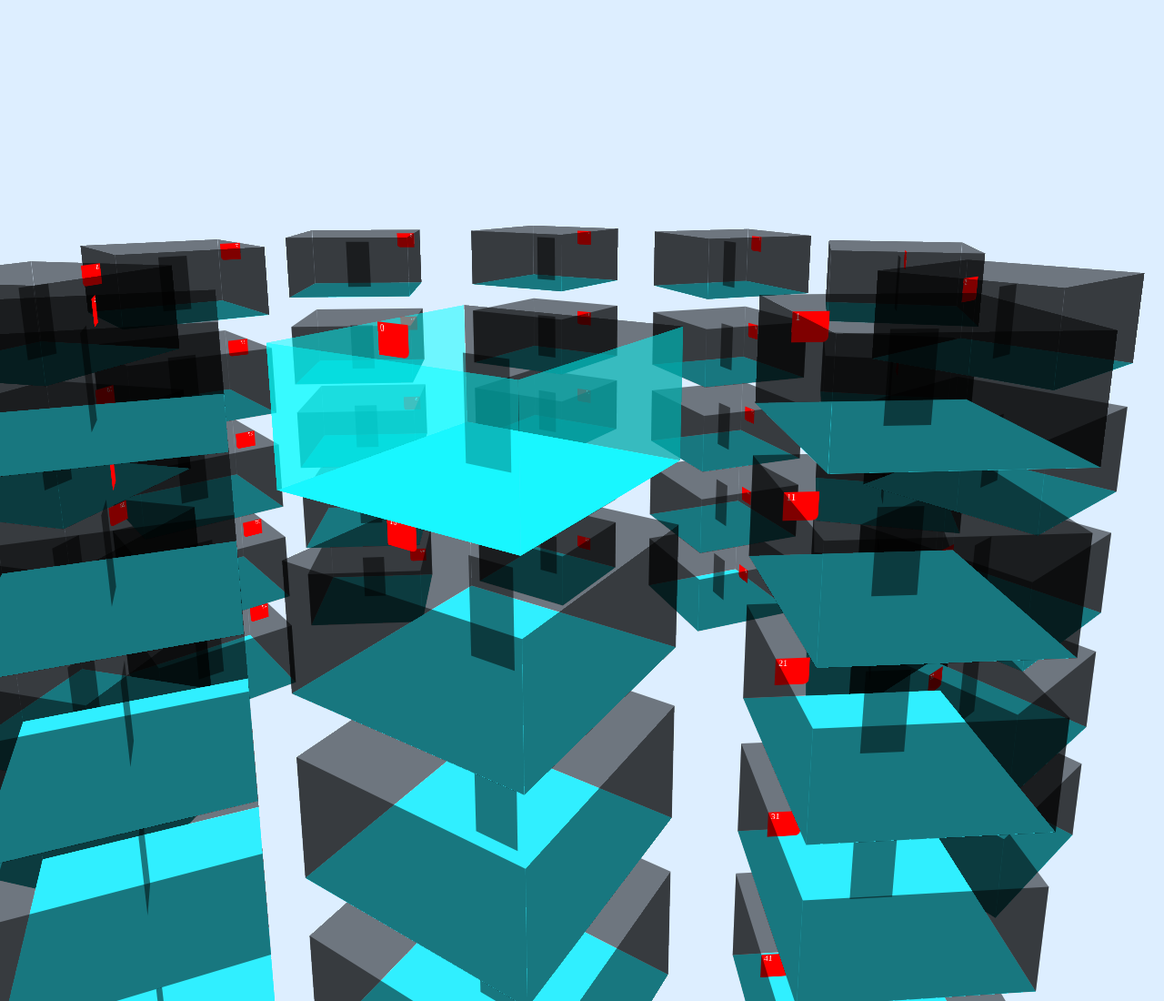
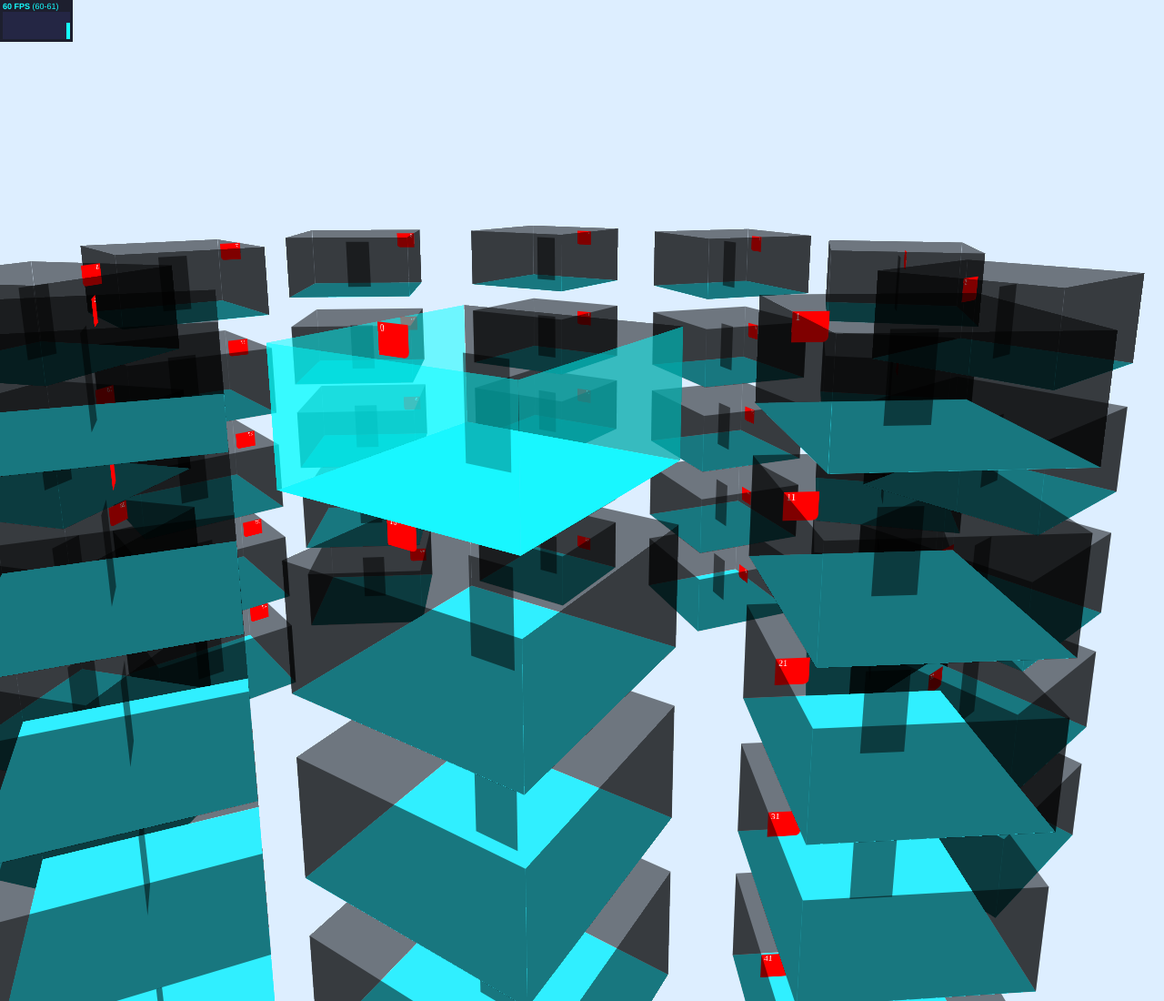
Before and after one commit to kig/css3dstacks, a plain HTML site: page index.html in a window 1280 px wide. Shown: the top 1100 px of the page at 91% size. Drawn offline with Linux system fonts and the light colour scheme.

Commit message:
add stats, ga tracker

```diff
--- /dev/null
+++ b/Stats.js
@@ -0,0 +1,275 @@
+/*
+ * stats.js r6
+ * http://github.com/mrdoob/stats.js
+ *
+ * Released under MIT license:
+ * http://www.opensource.org/licenses/mit-license.php
+ *
+ * How to use:
+ *
+ *  var stats = new Stats();
+ *  parentElement.appendChild( stats.domElement );
+ *
+ *  setInterval(function () {
+ *
+ *  	stats.update();
+ *
+ *  }, 1000/60);
+ *
+ */
+
+var Stats = function () {
+
+	var _mode = 0, _modesCount = 2, _container,
+	_frames = 0, _time = new Date().getTime(), _timeLastFrame = _time, _timeLastSecond = _time,
+	_fps = 0, _fpsMin = 1000, _fpsMax = 0, _fpsDiv, _fpsText, _fpsCanvas, _fpsContext, _fpsImageData,
+	_ms = 0, _msMin = 1000, _msMax = 0, _msDiv, _msText, _msCanvas, _msContext, _msImageData,
+	_mb = 0, _mbMin = 1000, _mbMax = 0, _mbDiv, _mbText, _mbCanvas, _mbContext, _mbImageData,
+	_colors = {
+		fps: {
+			bg: { r: 16, g: 16, b: 48 },
+			fg: { r: 0, g: 255, b: 255 }
+		},
+		ms: {
+			bg: { r: 16, g: 48, b: 16 },
+			fg: { r: 0, g: 255, b: 0 }
+		},
+		mb: {
+			bg: { r: 48, g: 16, b: 26 },
+			fg: { r: 255, g: 0, b: 128 }
+		}
+	};
+
+	_container = document.createElement( 'div' );
+	_container.style.cursor = 'pointer';
+	_container.style.width = '80px';
+	_container.style.opacity = '0.9';
+	_container.style.zIndex = '10001';
+	_container.addEventListener( 'click', swapMode, false );
+
+	// fps
+
+	_fpsDiv = document.createElement( 'div' );
+	_fpsDiv.style.backgroundColor = 'rgb(' + Math.floor( _colors.fps.bg.r / 2 ) + ',' + Math.floor( _colors.fps.bg.g / 2 ) + ',' + Math.floor( _colors.fps.bg.b / 2 ) + ')';
+	_fpsDiv.style.padding = '2px 0px 3px 0px';
+	_container.appendChild( _fpsDiv );
+
+	_fpsText = document.createElement( 'div' );
+	_fpsText.style.fontFamily = 'Helvetica, Arial, sans-serif';
+	_fpsText.style.textAlign = 'left';
+	_fpsText.style.fontSize = '9px';
+	_fpsText.style.color = 'rgb(' + _colors.fps.fg.r + ',' + _colors.fps.fg.g + ',' + _colors.fps.fg.b + ')';
+	_fpsText.style.margin = '0px 0px 1px 3px';
+	_fpsText.innerHTML = '<span style="font-weight:bold">FPS</span>';
+	_fpsDiv.appendChild( _fpsText );
+
+	_fpsCanvas = document.createElement( 'canvas' );
+	_fpsCanvas.width = 74;
+	_fpsCanvas.height = 30;
+	_fpsCanvas.style.display = 'block';
+	_fpsCanvas.style.marginLeft = '3px';
+	_fpsDiv.appendChild( _fpsCanvas );
+
+	_fpsContext = _fpsCanvas.getContext( '2d' );
+	_fpsContext.fillStyle = 'rgb(' + _colors.fps.bg.r + ',' + _colors.fps.bg.g + ',' + _colors.fps.bg.b + ')';
+	_fpsContext.fillRect( 0, 0, _fpsCanvas.width, _fpsCanvas.height );
+
+	_fpsImageData = _fpsContext.getImageData( 0, 0, _fpsCanvas.width, _fpsCanvas.height );
+
+	// ms
+
+	_msDiv = document.createElement( 'div' );
+	_msDiv.style.backgroundColor = 'rgb(' + Math.floor( _colors.ms.bg.r / 2 ) + ',' + Math.floor( _colors.ms.bg.g / 2 ) + ',' + Math.floor( _colors.ms.bg.b / 2 ) + ')';
+	_msDiv.style.padding = '2px 0px 3px 0px';
+	_msDiv.style.display = 'none';
+	_container.appendChild( _msDiv );
+
+	_msText = document.createElement( 'div' );
+	_msText.style.fontFamily = 'Helvetica, Arial, sans-serif';
+	_msText.style.textAlign = 'left';
+	_msText.style.fontSize = '9px';
+	_msText.style.color = 'rgb(' + _colors.ms.fg.r + ',' + _colors.ms.fg.g + ',' + _colors.ms.fg.b + ')';
+	_msText.style.margin = '0px 0px 1px 3px';
+	_msText.innerHTML = '<span style="font-weight:bold">MS</span>';
+	_msDiv.appendChild( _msText );
+
+	_msCanvas = document.createElement( 'canvas' );
+	_msCanvas.width = 74;
+	_msCanvas.height = 30;
+	_msCanvas.style.display = 'block';
+	_msCanvas.style.marginLeft = '3px';
+	_msDiv.appendChild( _msCanvas );
+
+	_msContext = _msCanvas.getContext( '2d' );
+	_msContext.fillStyle = 'rgb(' + _colors.ms.bg.r + ',' + _colors.ms.bg.g + ',' + _colors.ms.bg.b + ')';
+	_msContext.fillRect( 0, 0, _msCanvas.width, _msCanvas.height );
+
+	_msImageData = _msContext.getImageData( 0, 0, _msCanvas.width, _msCanvas.height );
+
+	// mb
+
+	try {
+
+		if ( performance && performance.memory && performance.memory.totalJSHeapSize ) {
+
+			_modesCount = 3;
+
+		}
+
+	} catch ( error ) { };
+
+	_mbDiv = document.createElement( 'div' );
+	_mbDiv.style.backgroundColor = 'rgb(' + Math.floor( _colors.mb.bg.r / 2 ) + ',' + Math.floor( _colors.mb.bg.g / 2 ) + ',' + Math.floor( _colors.mb.bg.b / 2 ) + ')';
+	_mbDiv.style.padding = '2px 0px 3px 0px';
+	_mbDiv.style.display = 'none';
+	_container.appendChild( _mbDiv );
+
+	_mbText = document.createElement( 'div' );
+	_mbText.style.fontFamily = 'Helvetica, Arial, sans-serif';
+	_mbText.style.textAlign = 'left';
+	_mbText.style.fontSize = '9px';
+	_mbText.style.color = 'rgb(' + _colors.mb.fg.r + ',' + _colors.mb.fg.g + ',' + _colors.mb.fg.b + ')';
+	_mbText.style.margin = '0px 0px 1px 3px';
+	_mbText.innerHTML = '<span style="font-weight:bold">MB</span>';
+	_mbDiv.appendChild( _mbText );
+
+	_mbCanvas = document.createElement( 'canvas' );
+	_mbCanvas.width = 74;
+	_mbCanvas.height = 30;
+	_mbCanvas.style.display = 'block';
+	_mbCanvas.style.marginLeft = '3px';
+	_mbDiv.appendChild( _mbCanvas );
+
+	_mbContext = _mbCanvas.getContext( '2d' );
+	_mbContext.fillStyle = '#301010';
+	_mbContext.fillRect( 0, 0, _mbCanvas.width, _mbCanvas.height );
+
+	_mbImageData = _mbContext.getImageData( 0, 0, _mbCanvas.width, _mbCanvas.height );
+
+	function updateGraph( data, value, color ) {
+
+		var x, y, index;
+
+		for ( y = 0; y < 30; y++ ) {
+
+			for ( x = 0; x < 73; x++ ) {
+
+				index = (x + y * 74) * 4;
+
+				data[ index ] = data[ index + 4 ];
+				data[ index + 1 ] = data[ index + 5 ];
+				data[ index + 2 ] = data[ index + 6 ];
+
+			}
+
+		}
+
+		for ( y = 0; y < 30; y++ ) {
+
+			index = (73 + y * 74) * 4;
+
+			if ( y < value ) {
+
+				data[ index ] = _colors[ color ].bg.r;
+				data[ index + 1 ] = _colors[ color ].bg.g;
+				data[ index + 2 ] = _colors[ color ].bg.b;
+
+			} else {
+
+				data[ index ] = _colors[ color ].fg.r;
+				data[ index + 1 ] = _colors[ color ].fg.g;
+				data[ index + 2 ] = _colors[ color ].fg.b;
+
+			}
+
+		}
+
+	}
+
+	function swapMode() {
+
+		_mode ++;
+		_mode == _modesCount ? _mode = 0 : _mode;
+
+		_fpsDiv.style.display = 'none';
+		_msDiv.style.display = 'none';
+		_mbDiv.style.display = 'none';
+
+		switch( _mode ) {
+
+			case 0:
+
+				_fpsDiv.style.display = 'block';
+
+				break;
+
+			case 1:
+
+				_msDiv.style.display = 'block';
+
+				break;
+
+			case 2:
+
+				_mbDiv.style.display = 'block';
+
+				break;
+		}
+
+	}
+
+	return {
+
+		domElement: _container,
+
+		update: function () {
+
+			_frames ++;
+
+			_time = new Date().getTime();
+
+			_ms = _time - _timeLastFrame;
+			_msMin = Math.min( _msMin, _ms );
+			_msMax = Math.max( _msMax, _ms );
+
+			updateGraph( _msImageData.data, Math.min( 30, 30 - ( _ms / 200 ) * 30 ), 'ms' );
+
+			_msText.innerHTML = '<span style="font-weight:bold">' + _ms + ' MS</span> (' + _msMin + '-' + _msMax + ')';
+			_msContext.putImageData( _msImageData, 0, 0 );
+
+			_timeLastFrame = _time;
+
+			if ( _time > _timeLastSecond + 1000 ) {
+
+				_fps = Math.round( ( _frames * 1000) / ( _time - _timeLastSecond ) );
+				_fpsMin = Math.min( _fpsMin, _fps );
+				_fpsMax = Math.max( _fpsMax, _fps );
+
+				updateGraph( _fpsImageData.data, Math.min( 30, 30 - ( _fps / 100 ) * 30 ), 'fps' );
+
+				_fpsText.innerHTML = '<span style="font-weight:bold">' + _fps + ' FPS</span> (' + _fpsMin + '-' + _fpsMax + ')';
+				_fpsContext.putImageData( _fpsImageData, 0, 0 );
+
+				if ( _modesCount == 3 ) {
+
+					_mb = performance.memory.usedJSHeapSize * 0.000000954;
+					_mbMin = Math.min( _mbMin, _mb );
+					_mbMax = Math.max( _mbMax, _mb );
+
+					updateGraph( _mbImageData.data, Math.min( 30, 30 - ( _mb / 2 ) ), 'mb' );
+
+					_mbText.innerHTML = '<span style="font-weight:bold">' + Math.round( _mb ) + ' MB</span> (' + Math.round( _mbMin ) + '-' + Math.round( _mbMax ) + ')';
+					_mbContext.putImageData( _mbImageData, 0, 0 );
+
+				}
+
+				_timeLastSecond = _time;
+				_frames = 0;
+
+			}
+
+		}
+
+	};
+
+};
--- a/index.html
+++ b/index.html
@@ -28,6 +28,7 @@
     <script src="matrix.js" type="text/javascript"></script>
     <script src="util.js" type="text/javascript"></script>
     <script src="color_utils.js" type="text/javascript"></script>
+    <script src="Stats.js" type="text/javascript"></script>
     <script type="text/javascript">
       CSS = {
         mat4ToCSSMatrix : function(mat, dst) {
@@ -296,7 +297,17 @@
             currentRoomNumber += rooms.length;
         }, false);
 
+        var stats = new Stats();
+
+        // Align top-left
+        stats.domElement.style.position = 'absolute';
+        stats.domElement.style.left = '0px';
+        stats.domElement.style.top = '0px';
+
+        document.body.appendChild( stats.domElement );
+
         var tick = function() {
+          stats.update();
           var t = new Date().getTime();
           for (var i=0; i<rooms.length; i++) {
             if (i == currentRoomNumber) {
@@ -332,5 +343,16 @@
     </script>
   </head>
   <body>
-  </body>
+<script>
+  var _gaq = _gaq || [];
+  _gaq.push(['_setAccount', 'UA-1485935-6']);
+  _gaq.push(['_trackPageview']);
+
+  (function() {
+    var ga = document.createElement('script'); ga.type = 'text/javascript'; ga.async = true;
+    ga.src = ('https:' == document.location.protocol ? 'https://ssl' : 'http://www') + '.google-analytics.com/ga.js';
+    var s = document.getElementsByTagName('script')[0]; s.parentNode.insertBefore(ga, s);
+  })();
+</script>
+</body>
 </html>
```
